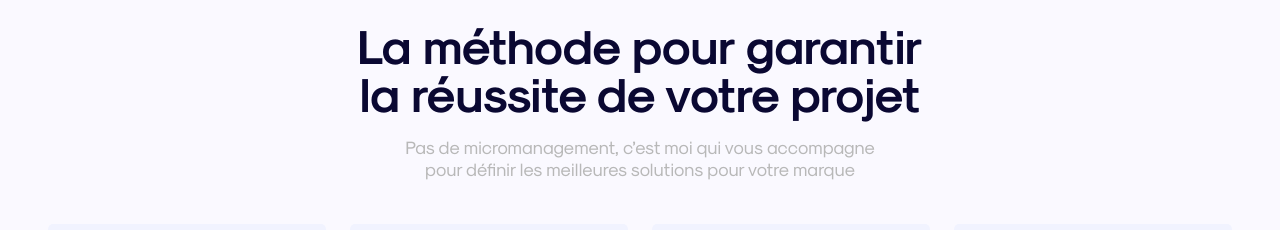
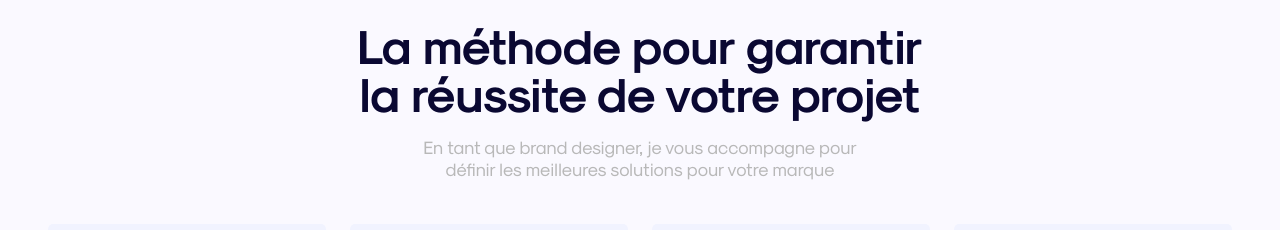
Before and after one commit to ryugotthis/next-lucas-portfolio, a Next.js app: page / in a window 1280 px wide. Shown: the part 2780-3010 px from the top of the page. Built offline with nearby package versions, Linux system fonts and the light colour scheme.

Commit message:
process section width & package section padding

```diff
--- a/src/app/page.tsx
+++ b/src/app/page.tsx
@@ -119,9 +119,9 @@ export default function Home() {
           <h1 className="bold w-[252px] text-center text-[20px] leading-[24px] md:w-[340px] md:text-[24px] md:leading-[28px] lg:w-[582px] lg:text-[48px] lg:leading-[48px]">
             La méthode pour garantir la réussite de votre projet
           </h1>
-          <p className="w-[239px] text-center text-[12px] leading-[16px] text-[#b8b8b8] md:w-[386px] md:text-[14px] md:leading-[16px] lg:w-[470px] lg:text-[18px] lg:leading-[22px]">
-            Pas de micromanagement, c’est moi qui vous accompagne pour définir les meilleures
-            solutions pour votre marque
+          <p className="w-[293px] text-center text-[12px] leading-[16px] text-[#b8b8b8] md:w-[339px] md:text-[14px] md:leading-[16px] lg:w-[469px] lg:text-[18px] lg:leading-[22px]">
+            En tant que brand designer, je vous accompagne pour définir les meilleures solutions
+            pour votre marque
           </p>
         </div>
         <ProcessList />
@@ -138,7 +138,7 @@ export default function Home() {
             Plus que <span className="bold">2 places</span> ce mois
           </p>
         </div>
-        <div className="mt-[27px] w-full lg:mt-[33px]">
+        <div className="mt-[27px] w-full lg:mt-[33px] lg:px-[8%]">
           <PackageList />
         </div>
       </section>
```
